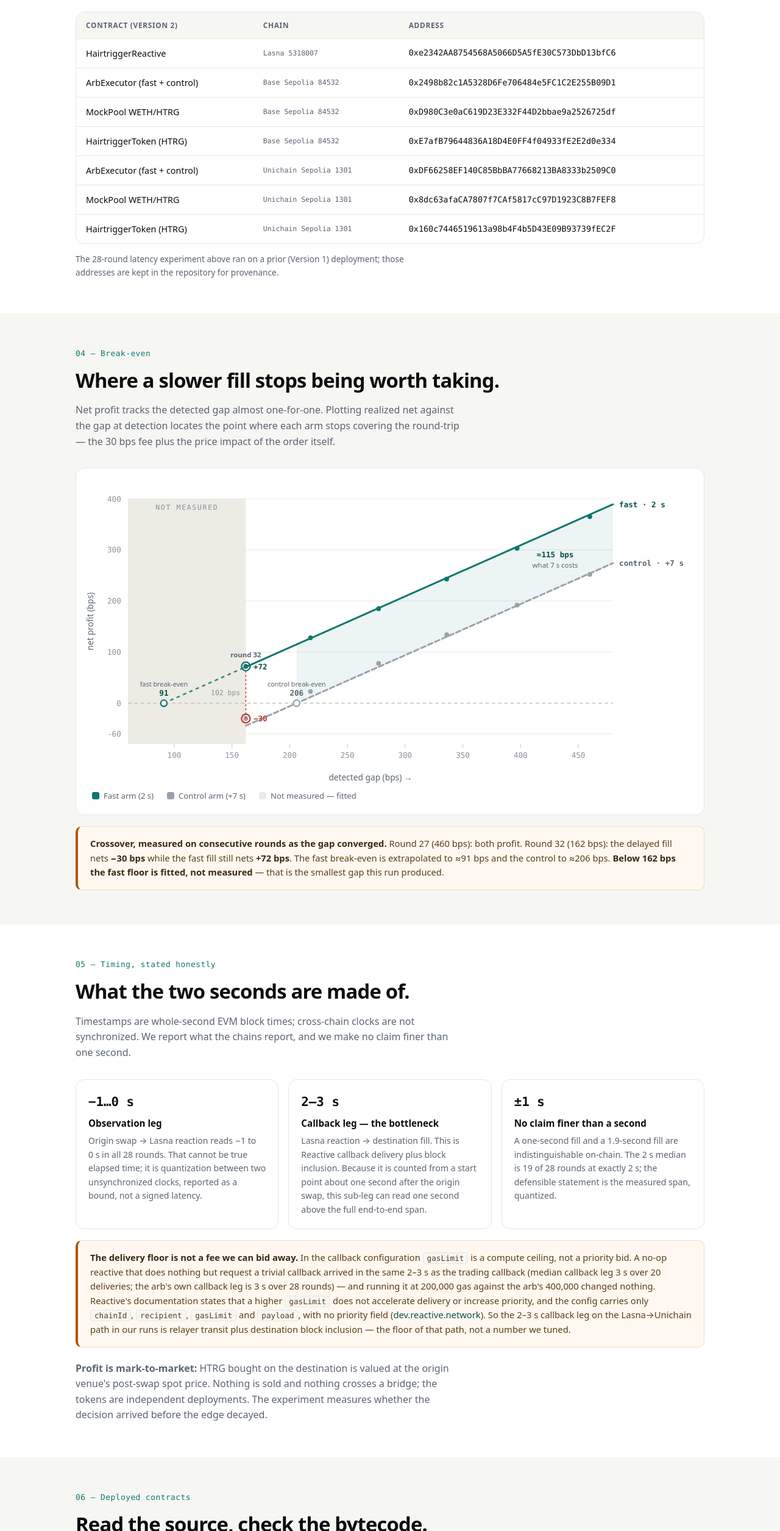
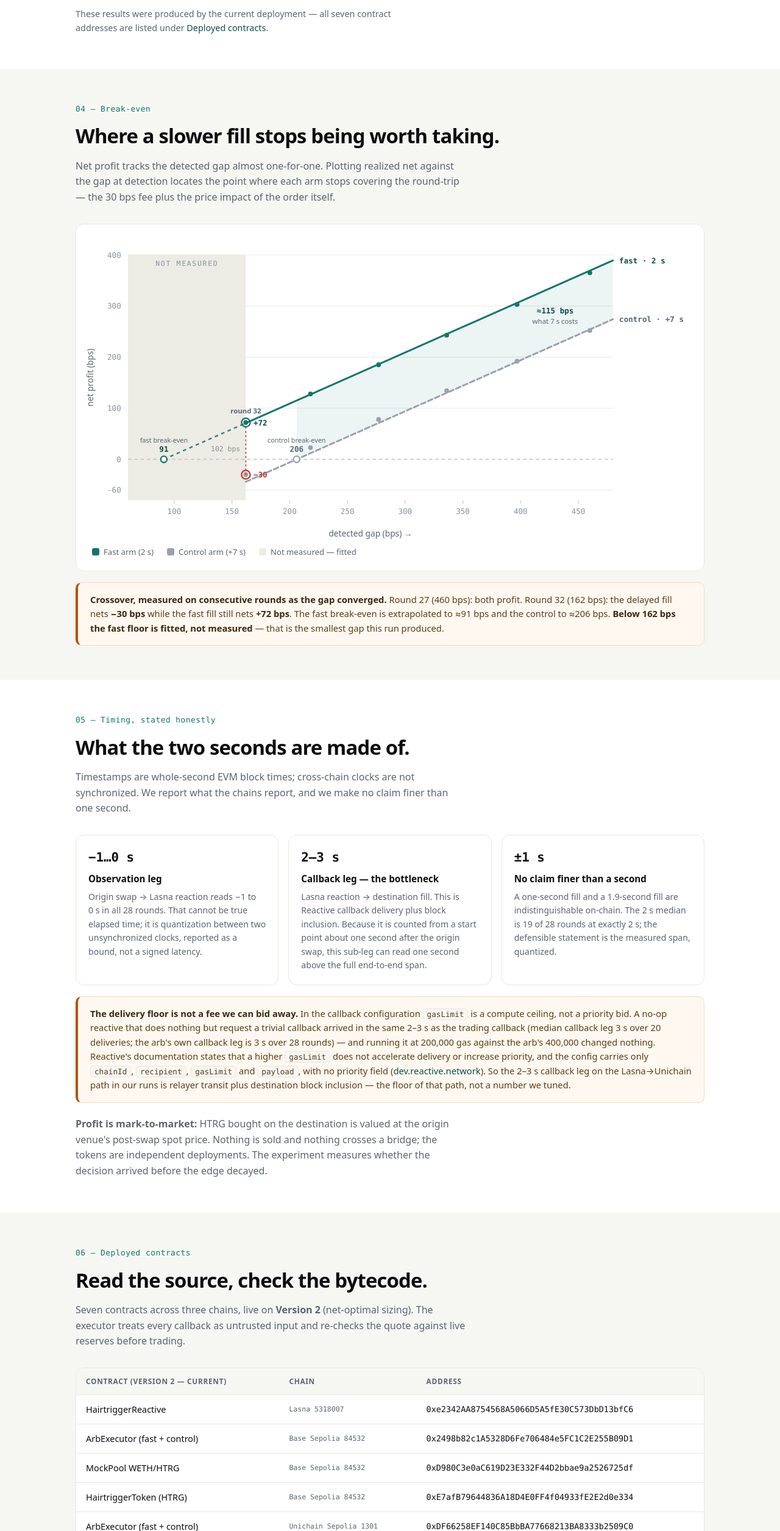
Before and after one commit to vishal5208/hairtrigger, a plain HTML site: page docs/index.html in a window 1280 px wide. Shown: the part 3750-6261 px from the top of the page at 61% size. Drawn offline with Linux system fonts and the light colour scheme.

Commit message:
Deployed contracts: list current Version 2 addresses on site and README (V1 kept as provenance)

```diff
--- a/docs/index.html
+++ b/docs/index.html
@@ -286,21 +286,7 @@
         <div class="metric"><div class="v pos">+652&nbsp;bps</div><div class="k">median paired fast − control</div></div>
       </div>
       <p class="sec-sub" style="margin-top:14px">The control losing all 23 is the point: <code>x*</code> consumes the gap down to the two-fee band by construction, so the +7&nbsp;s copy replays the same size into a collapsed gap and pays the fee twice. In Version 1 the fixed 0.0004&nbsp;WETH under-sized wide gaps, left profit on the table, and the late copy still cleared 27 of 28. Sizing to the gap is what removes its edge. Gaps here are wide (226–805&nbsp;bps) — a synthetic-flow artifact; the finding is about sizing, not magnitude.</p>
-      <div class="tablewrap" style="margin-top:22px">
-        <table>
-          <thead><tr><th>Contract (Version 2)</th><th>Chain</th><th>Address</th></tr></thead>
-          <tbody>
-            <tr><td>HairtriggerReactive</td><td class="chain-tag">Lasna 5318007</td><td class="mono addr">0xe2342AA8754568A5066D5A5fE30C573DbD13bfC6</td></tr>
-            <tr><td>ArbExecutor (fast + control)</td><td class="chain-tag">Base Sepolia 84532</td><td class="mono addr">0x2498b82c1A5328D6Fe706484e5FC1C2E255B09D1</td></tr>
-            <tr><td>MockPool WETH/HTRG</td><td class="chain-tag">Base Sepolia 84532</td><td class="mono addr">0xD980C3e0aC619D23E332F44D2bbae9a2526725df</td></tr>
-            <tr><td>HairtriggerToken (HTRG)</td><td class="chain-tag">Base Sepolia 84532</td><td class="mono addr">0xE7afB79644836A18D4E0FF4f04933fE2E2d0e334</td></tr>
-            <tr><td>ArbExecutor (fast + control)</td><td class="chain-tag">Unichain Sepolia 1301</td><td class="mono addr">0xDF66258EF140C85BbBA77668213BA8333b2509C0</td></tr>
-            <tr><td>MockPool WETH/HTRG</td><td class="chain-tag">Unichain Sepolia 1301</td><td class="mono addr">0x8dc63afaCA7807f7CAf5817cC97D1923C8B7FEF8</td></tr>
-            <tr><td>HairtriggerToken (HTRG)</td><td class="chain-tag">Unichain Sepolia 1301</td><td class="mono addr">0x160c7446519613a98b4F4b5D43E09B93739fEC2F</td></tr>
-          </tbody>
-        </table>
-      </div>
-      <p class="sec-sub" style="margin-top:14px;font-size:.85rem">The 28-round latency experiment above ran on a prior (Version 1) deployment; those addresses are kept in the repository for provenance.</p>
+      <p class="sec-sub" style="margin-top:14px;font-size:.9rem">These results were produced by the current deployment — all seven contract addresses are listed under <a href="#contracts">Deployed contracts</a>.</p>
     </div>
   </section>
 
@@ -365,23 +351,23 @@
       <div class="sec-head">
         <div class="sec-kicker">06 — Deployed contracts</div>
         <h2>Read the source, check the bytecode.</h2>
-        <p class="sec-sub">Seven deployed contracts across three chains. The executor treats every callback as untrusted input and re-checks the quote against live reserves before trading.</p>
+        <p class="sec-sub">Seven contracts across three chains, live on <b>Version 2</b> (net-optimal sizing). The executor treats every callback as untrusted input and re-checks the quote against live reserves before trading.</p>
       </div>
       <div class="tablewrap">
         <table>
-          <thead><tr><th>Contract</th><th>Chain</th><th>Address</th></tr></thead>
+          <thead><tr><th>Contract (Version 2 — current)</th><th>Chain</th><th>Address</th></tr></thead>
           <tbody>
-            <tr><td>HairtriggerReactive</td><td class="chain-tag">Lasna 5318007</td><td class="mono addr">0x882d7B0b7c4414a393374a00Dfe9D2Fe8De2b41D</td></tr>
-            <tr><td>ArbExecutor (fast + control)</td><td class="chain-tag">Base Sepolia 84532</td><td class="mono addr">0x4da64cb93a8b650fd9cda7f50f019a8208fc1866</td></tr>
-            <tr><td>MockPool WETH/HTRG</td><td class="chain-tag">Base Sepolia 84532</td><td class="mono addr">0x6609c7b922D80b1453F84cc5074A531B9EDdB2cE</td></tr>
-            <tr><td>HairtriggerToken (HTRG)</td><td class="chain-tag">Base Sepolia 84532</td><td class="mono addr">0x31717A0a4240A1CDcdf03BEcA675989bb828a579</td></tr>
-            <tr><td>ArbExecutor (fast + control)</td><td class="chain-tag">Unichain Sepolia 1301</td><td class="mono addr">0x43440ba16fbb1c1ac85090e18d39f486bbaf19ad</td></tr>
-            <tr><td>MockPool WETH/HTRG</td><td class="chain-tag">Unichain Sepolia 1301</td><td class="mono addr">0xb28611F84E3E5FC0cD1a2511A187B31f69C7b9f2</td></tr>
-            <tr><td>HairtriggerToken (HTRG)</td><td class="chain-tag">Unichain Sepolia 1301</td><td class="mono addr">0x882d7B0b7c4414a393374a00Dfe9D2Fe8De2b41D</td></tr>
+            <tr><td>HairtriggerReactive</td><td class="chain-tag">Lasna 5318007</td><td class="mono addr">0xe2342AA8754568A5066D5A5fE30C573DbD13bfC6</td></tr>
+            <tr><td>ArbExecutor (fast + control)</td><td class="chain-tag">Base Sepolia 84532</td><td class="mono addr">0x2498b82c1A5328D6Fe706484e5FC1C2E255B09D1</td></tr>
+            <tr><td>MockPool WETH/HTRG</td><td class="chain-tag">Base Sepolia 84532</td><td class="mono addr">0xD980C3e0aC619D23E332F44D2bbae9a2526725df</td></tr>
+            <tr><td>HairtriggerToken (HTRG)</td><td class="chain-tag">Base Sepolia 84532</td><td class="mono addr">0xE7afB79644836A18D4E0FF4f04933fE2E2d0e334</td></tr>
+            <tr><td>ArbExecutor (fast + control)</td><td class="chain-tag">Unichain Sepolia 1301</td><td class="mono addr">0xDF66258EF140C85BbBA77668213BA8333b2509C0</td></tr>
+            <tr><td>MockPool WETH/HTRG</td><td class="chain-tag">Unichain Sepolia 1301</td><td class="mono addr">0x8dc63afaCA7807f7CAf5817cC97D1923C8B7FEF8</td></tr>
+            <tr><td>HairtriggerToken (HTRG)</td><td class="chain-tag">Unichain Sepolia 1301</td><td class="mono addr">0x160c7446519613a98b4F4b5D43E09B93739fEC2F</td></tr>
           </tbody>
         </table>
       </div>
-      <p class="sec-sub" style="margin-top:14px;font-size:.85rem">These are the Version 1 contracts that produced the 28-round experiment above; the current Version 2 deployment is listed in the Version 2 section. (In Version 1 the Unichain HTRG token shares an address with the Lasna reactive: same deployer, same nonce on different chains — expected, not an error.)</p>
+      <p class="sec-sub" style="margin-top:14px;font-size:.85rem">The 28-round latency experiment above ran on the prior <b>Version 1</b> deployment (fixed 0.0004 WETH trade): Reactive <span class="addr">0x882d7B0b7c4414a393374a00Dfe9D2Fe8De2b41D</span> (Lasna), Base pool <span class="addr">0x6609c7b922D80b1453F84cc5074A531B9EDdB2cE</span>, Unichain pool <span class="addr">0xb28611F84E3E5FC0cD1a2511A187B31f69C7b9f2</span>. The full Version 1 set is in the repository.</p>
     </div>
   </section>
 
```
Also changed, not shown: 1 other file.
